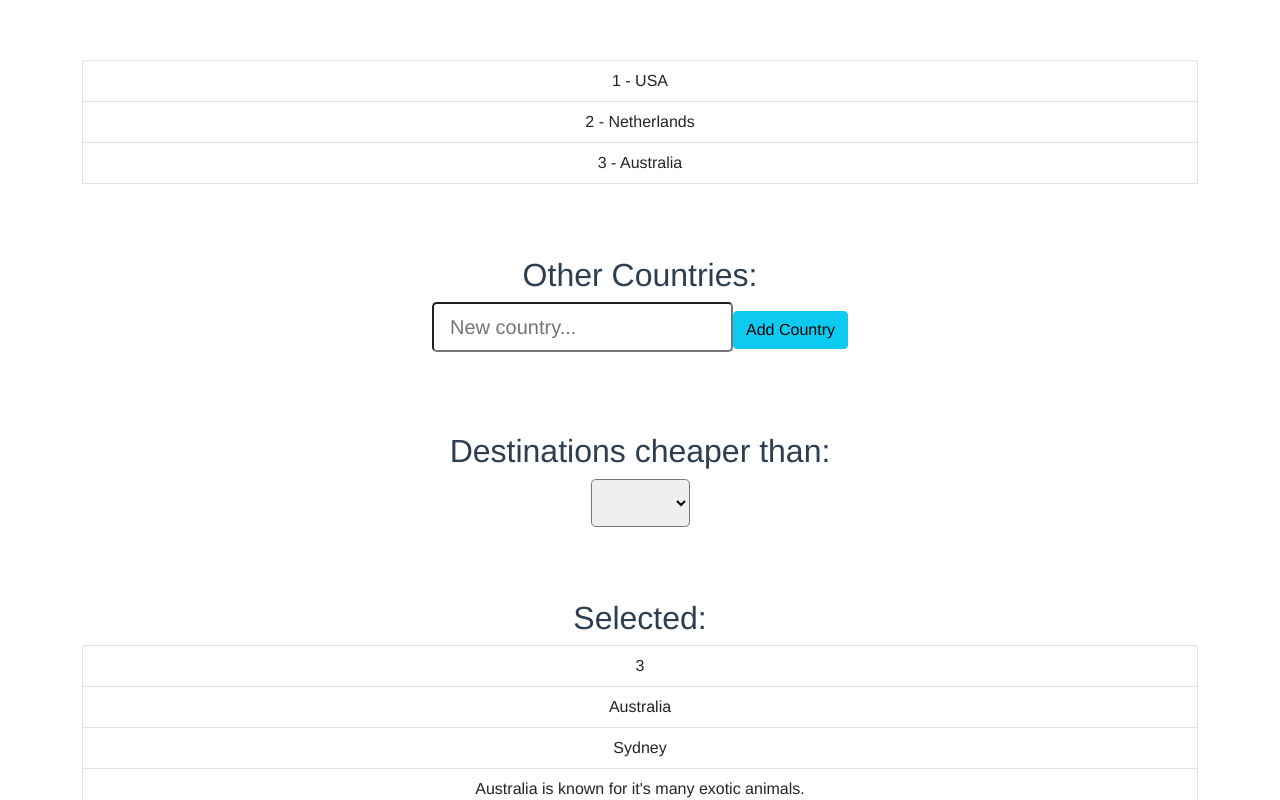
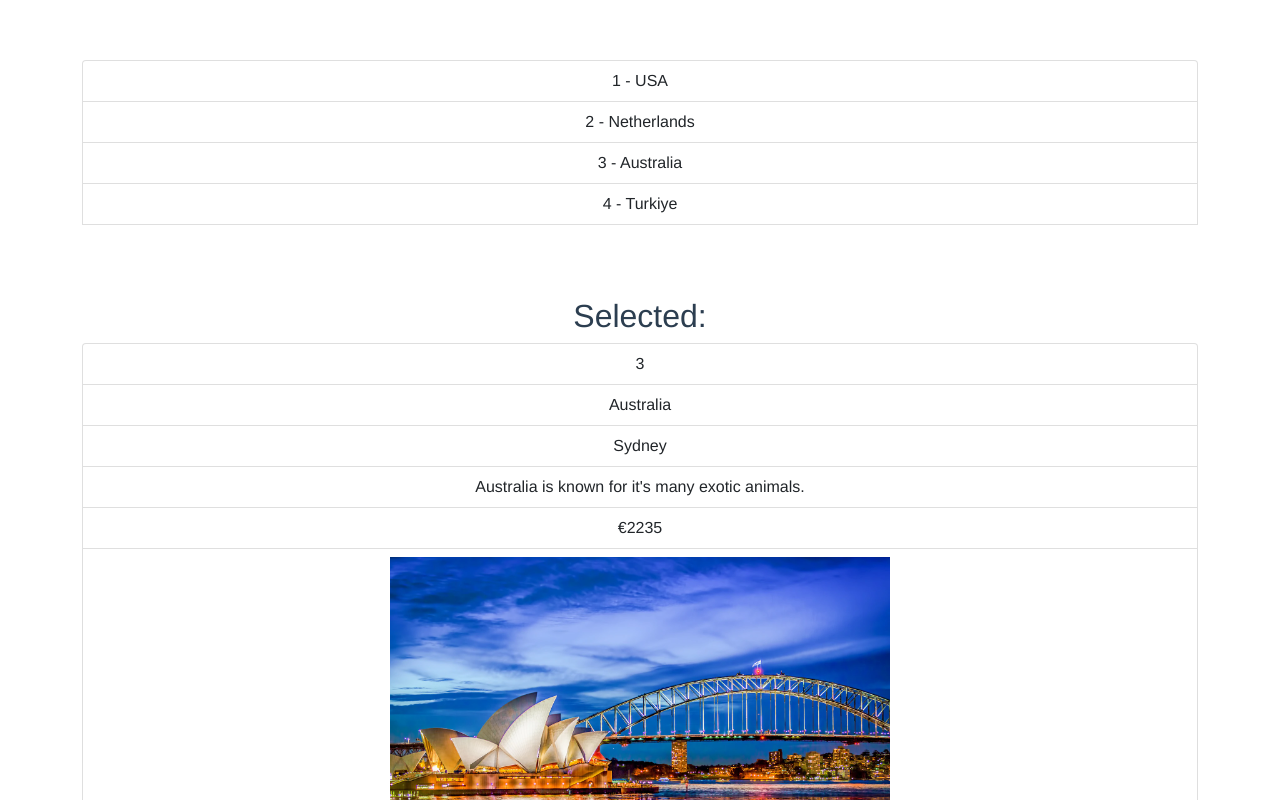
Before and after one commit to Yilmaz-B/vacation-picker, a Vue app: page / in a window 1280 px wide. Shown: the top 800 px of the page. Built offline with nearby package versions, Linux system fonts and the light colour scheme.

Commit message:
fixed positioning + added a country to the data

```diff
--- a/src/components/VacationPicker.vue
+++ b/src/components/VacationPicker.vue
@@ -5,6 +5,16 @@
             <li class="list-group-item" @click="selectCountry(index)" v-for="(country, index) in countryData.countries" v-bind:key="country.id">
                 {{country.id}} - {{country.name}}
             </li><br><br><br>
+        </ul>
+        <h2>Selected:</h2>
+        <ul class="list-group">
+            <li class="list-group-item">{{selectedCountry.id}}</li>
+            <li class="list-group-item">{{selectedCountry.name}}</li>
+            <li class="list-group-item">{{selectedCountry.capital}}</li>
+            <li class="list-group-item">{{selectedCountry.details}}</li>
+            <li class="list-group-item">€{{selectedCountry.cost}}</li>
+            <li class="list-group-item" v-if="isExpensive"><span class="badge alert-danger badge-pill">Expensive!</span></li>
+            <li class="list-group-item"><img :src="getImgUrl(selectedCountry.img)" :alt="selectedCountry.img" class="img-fluid"></li>
         </ul>
         <h2>Other Countries:</h2>
         <input type="text" v-model="newCountry" @keyup.enter="addCountry(newCountry)" class="form-control-lg" placeholder="New country...">
@@ -22,15 +32,7 @@
             <li v-for="(country, index) in filteredCountries" :key="index" class="list-group-item">{{country.name}} (EUR: {{country.cost}})</li>
         </ul><br><br><br>
 
-        <h2>Selected:</h2>
-        <ul class="list-group">
-            <li class="list-group-item">{{selectedCountry.id}}</li>
-            <li class="list-group-item">{{selectedCountry.name}}</li>
-            <li class="list-group-item">{{selectedCountry.capital}}</li>
-            <li class="list-group-item">{{selectedCountry.details}}</li>
-            <li class="list-group-item" v-if="isExpensive"><span class="badge alert-danger badge-pill">Expensive!</span></li>
-            <li class="list-group-item"><img :src="getImgUrl(selectedCountry.img)" :alt="selectedCountry.img" class="img-fluid"></li>
-        </ul>
+
     </div>
 
 
--- a/src/data/countryData.js
+++ b/src/data/countryData.js
@@ -23,6 +23,14 @@ const countryData = {
             cost: 2235,
             details: 'Australia is known for it\'s many exotic animals.',
             img: 'sydney.jpg'
+        },
+        {
+            id: 4,
+            name: 'Turkiye',
+            capital: 'Istanbul',
+            cost: 1400,
+            details: 'AMK.',
+            img: 'sydney.jpg'
         }
     ]
 };
```
